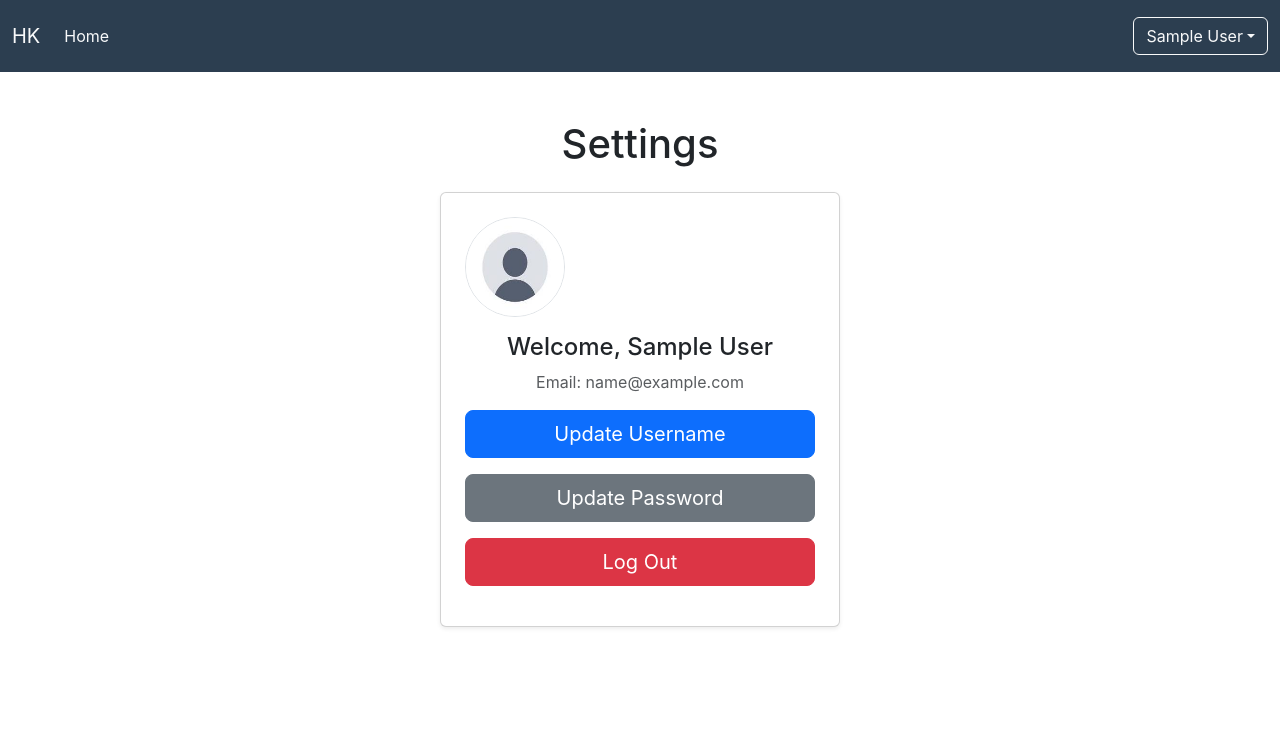
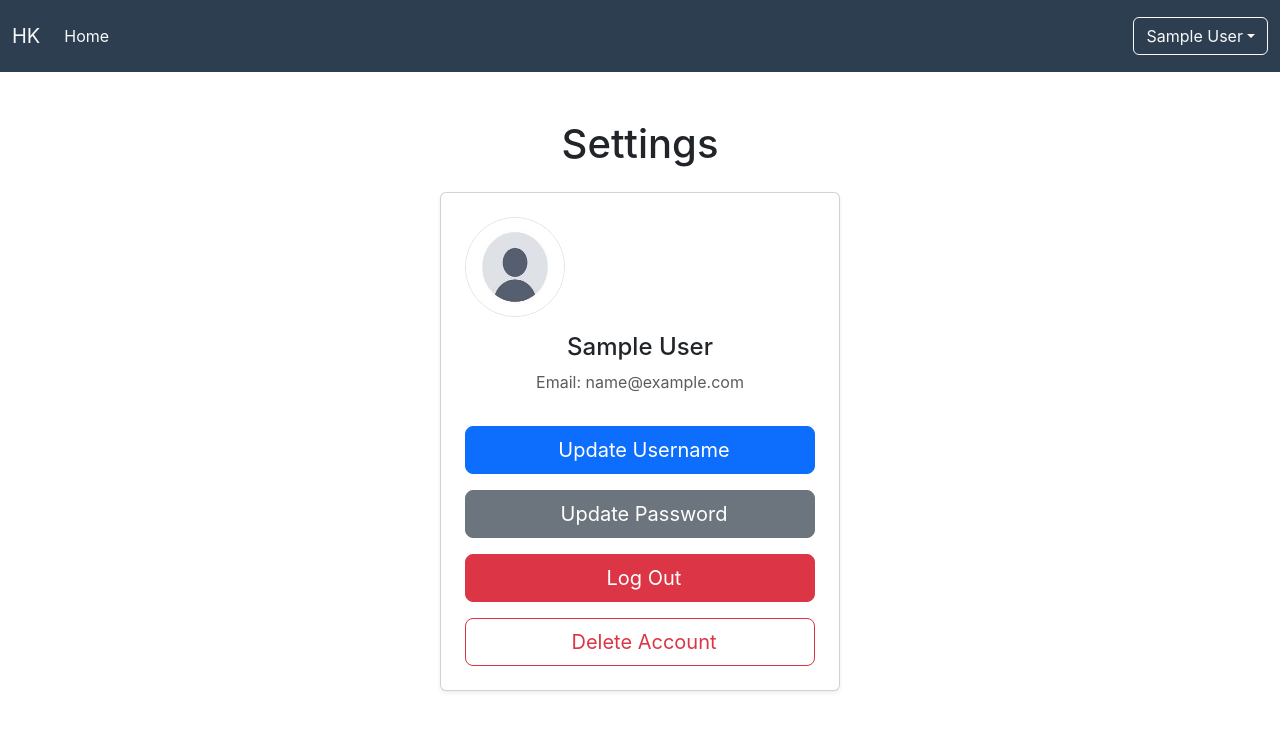
Before and after one commit to HuseyinK0r0glu/SpringAuthentication-Demo, a React (Create React App) app in the folder oauth2-frontend/: page /settings in a window 1280 px wide. Shown: the top 730 px of the page. Built offline with nearby package versions, Linux system fonts and the light colour scheme; sample sign-in values are in the browser's storage.

Commit message:
delete-account screen initialized

```diff
--- a/oauth2-frontend/src/App.js
+++ b/oauth2-frontend/src/App.js
@@ -8,6 +8,7 @@ import VerifyEmailPage from './screens/VerifyEmailPage';
 import UpdatePasswordPage from './screens/updateFlow/updatePasswordPage';
 import UpdateUsernamePage from './screens/updateFlow/updateUserNamePage';
 import SettingsPage from './screens/SettingsPage';
+import DeleteAccountPage from './screens/DeleteAccountPage';
 import { Navbar } from './Navbar';
 import { Provider as UserProvider } from './context/UserContext';
 
@@ -29,6 +30,7 @@ function App() {
           <Route path="/verify" element={<VerifyEmailPage />}/>
           <Route path="/update-username" element={<UpdateUsernamePage />}/>
           <Route path="/update-password" element={<UpdatePasswordPage />}/>
+          <Route path="/delete-account" element={<DeleteAccountPage />}/>
         </Routes>
       </Router>
     </UserProvider>
--- a/oauth2-frontend/src/Navbar.js
+++ b/oauth2-frontend/src/Navbar.js
@@ -42,6 +42,9 @@ export const Navbar = () => {
                   </button>
                   <ul className="dropdown-menu dropdown-menu-end" aria-labelledby="userDropdown">
                     <li>
+                      <NavLink className="dropdown-item" to="/home">Home</NavLink>
+                    </li>
+                    <li>
                       <NavLink className="dropdown-item" to="/settings">Settings</NavLink>
                     </li>
                   </ul>
--- /dev/null
+++ b/oauth2-frontend/src/screens/DeleteAccountPage.js
@@ -0,0 +1,9 @@
+import React from "react";
+
+const DeleteAccountPage = () => {
+    return(
+        <h1>Handle delete account logic</h1>
+    );
+}
+
+export default DeleteAccountPage;
--- a/oauth2-frontend/src/screens/SettingsPage.js
+++ b/oauth2-frontend/src/screens/SettingsPage.js
@@ -28,6 +28,7 @@ const SettingsPage = () => {
         setIsAuthenticated(false);
         localStorage.removeItem("user");
         logout();
+        navigate("/home");
     };
 
     return(
@@ -55,30 +56,38 @@ const SettingsPage = () => {
                 />
                 }
 
-                <h2 className="h4">Welcome, {state.user.name}</h2>
+                <h2 className="h4">{state.user.name}</h2>
                 <p className="text-muted">Email: {state.user.email}</p>
 
+                <div className="d-flex flex-column align-items-center">
                   <button
-                className="btn btn-primary btn-lg mb-3 w-100"
+                    className="btn btn-primary btn-lg w-100 mt-3"
                     onClick={() => navigate("/update-username")}
                   >
-                Update Username
+                    <i className="fas fa-user-edit me-2"></i> Update Username
                   </button>
 
                   <button
-                className="btn btn-secondary btn-lg mb-3 w-100"
+                    className="btn btn-secondary btn-lg w-100 mt-3"
                     onClick={() => navigate("/update-password")}
                   >
-                Update Password
+                    <i className="fas fa-key me-2"></i> Update Password
                   </button>
 
                   <button
-                className="btn btn-danger btn-lg mb-3 w-100"
+                    className="btn btn-danger btn-lg w-100 mt-3"
                     onClick={() => handleLogOut()}
                   >
-                <i className="fab fa-google"></i> Log Out
+                    <i className="fas fa-sign-out-alt me-2"></i> Log Out
                   </button>
 
+                  <button
+                    className="btn btn-outline-danger btn-lg w-100 mt-3"
+                    onClick={() => navigate("/delete-account")}
+                  >
+                    <i className="fas fa-trash-alt me-2"></i> Delete Account
+                  </button>
+                </div>
             </div>
             ) : (
             <p className="alert alert-warning">No user logged in</p>
```
Lines whose indentation alone changed are shown as unchanged.
